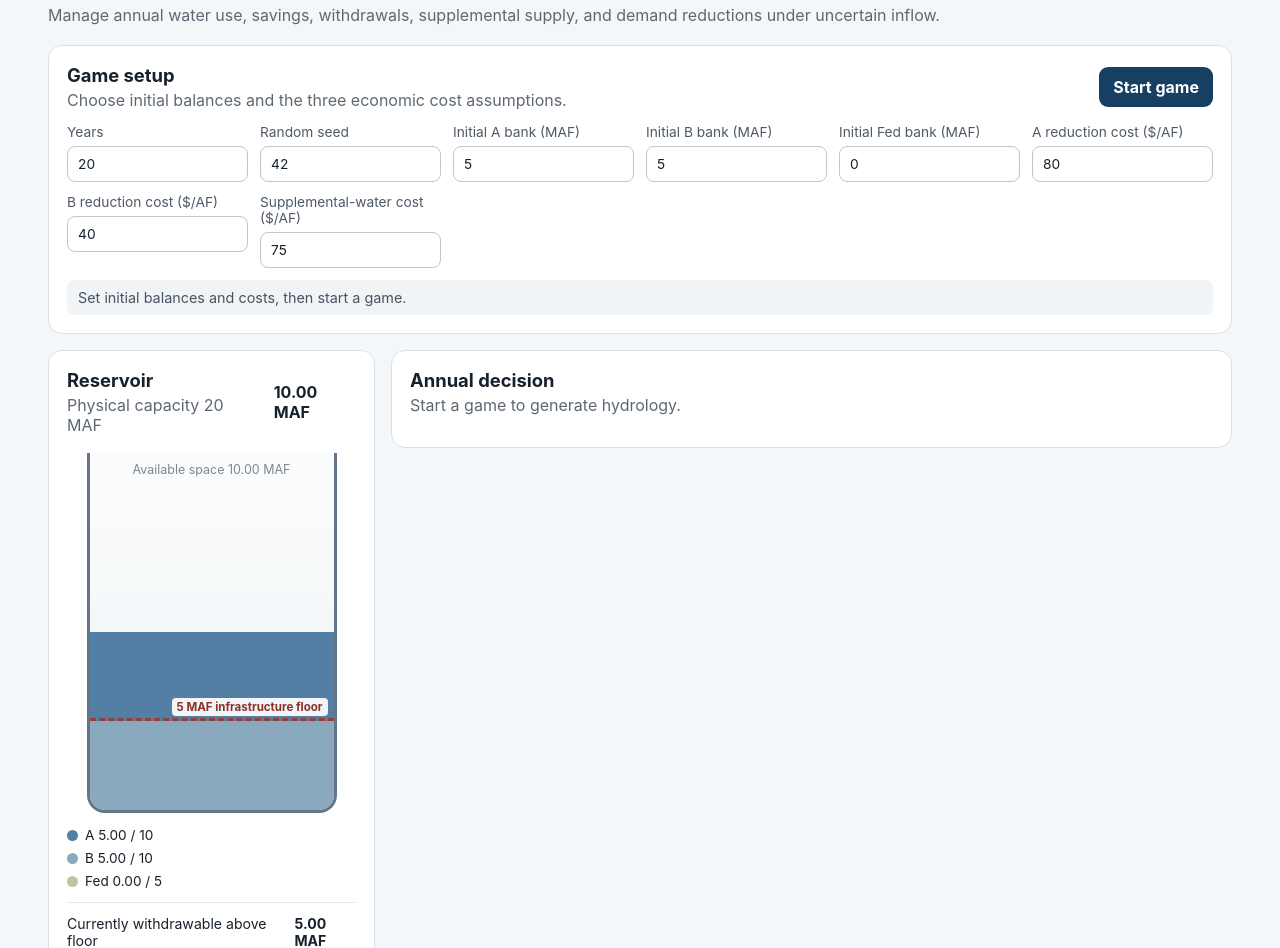
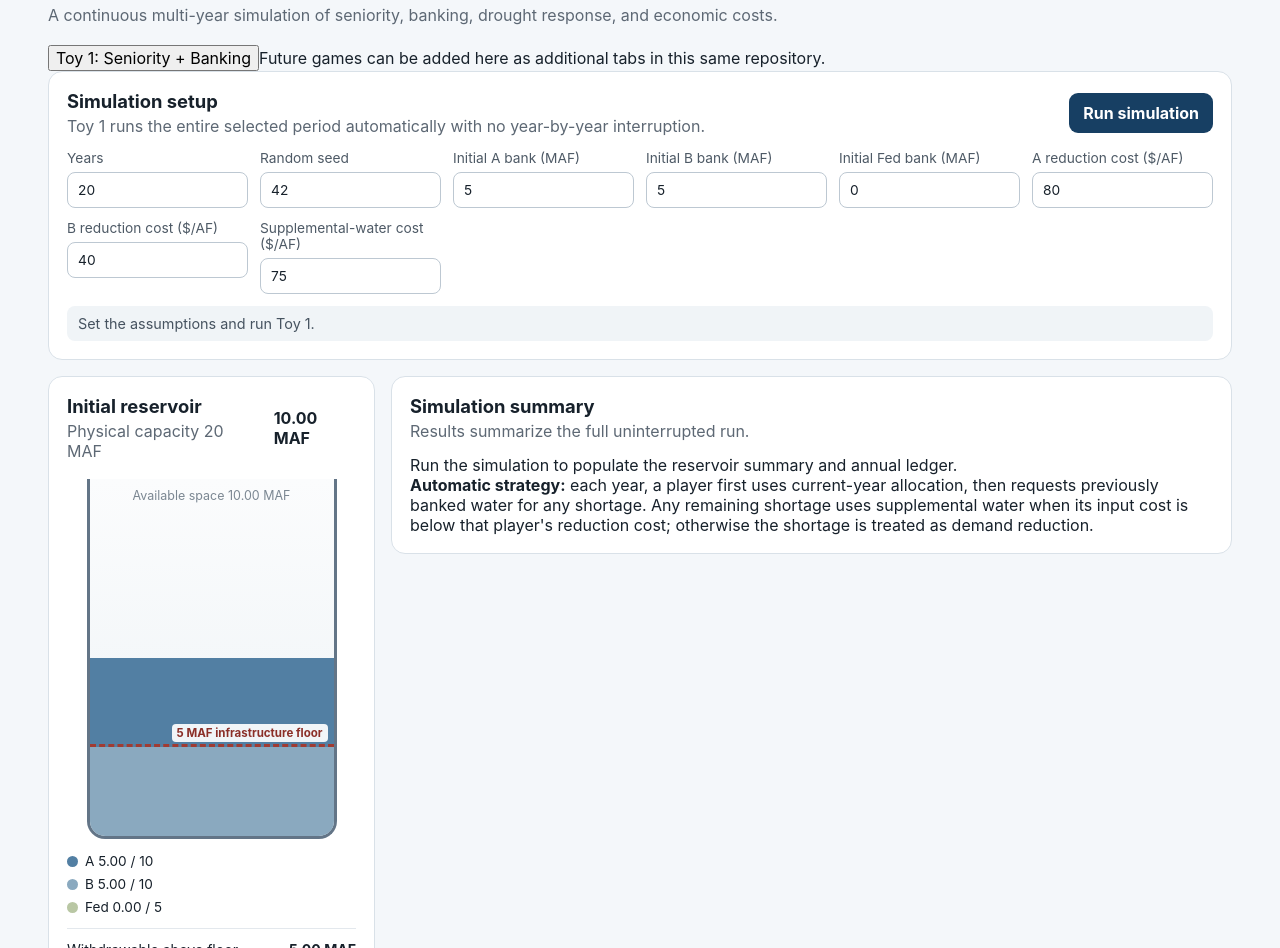
Before and after one commit to fhung-CRC/colorado-river-banking-game, a React (Vite) app: page / in a window 1280 px wide. Shown: the part 84-1032 px from the top of the page. Built offline with nearby package versions, Linux system fonts and the light colour scheme.

Commit message:
Restore Toy 1 continuous simulation and tab-ready layout

```diff
--- a/src/App.tsx
+++ b/src/App.tsx
@@ -1,33 +1,20 @@
 import { useMemo, useState } from 'react'
-import { allocateInflow, autoDecision, defaultConfig, runYear, seededRandom } from './simulation/model'
-import type { Balances, SimulationConfig, UserDecision, YearResult } from './simulation/types'
+import { autoDecision, defaultConfig, runYear, seededRandom } from './simulation/model'
+import type { Balances, SimulationConfig, YearResult } from './simulation/types'
 
 const fmt=(v:number)=>v.toFixed(2)
 
-const blankDecision:UserDecision={
-  conserveA:0,conserveB:0,
-  requestWithdrawA:0,requestWithdrawB:0,
-  requestSupplementalA:0,requestSupplementalB:0
-}
-
-interface ScenarioYear { inflow:number }
-
 export default function App(){
+  const [years,setYears]=useState(20)
   const [seed,setSeed]=useState(42)
-  const [years,setYears]=useState(20)
   const [initialA,setInitialA]=useState(5)
   const [initialB,setInitialB]=useState(5)
   const [initialFed,setInitialFed]=useState(0)
   const [reductionCostA,setReductionCostA]=useState(defaultConfig.reductionCostA)
   const [reductionCostB,setReductionCostB]=useState(defaultConfig.reductionCostB)
   const [supplementalCost,setSupplementalCost]=useState(defaultConfig.supplementalCost)
-
-  const [scenario,setScenario]=useState<ScenarioYear[]>([])
-  const [yearIndex,setYearIndex]=useState(0)
-  const [balances,setBalances]=useState<Balances>({A:5,B:5,Fed:0})
-  const [decision,setDecision]=useState<UserDecision>(blankDecision)
-  const [history,setHistory]=useState<YearResult[]>([])
-  const [message,setMessage]=useState('Set initial balances and costs, then start a game.')
+  const [results,setResults]=useState<YearResult[]>([])
+  const [message,setMessage]=useState('Set the assumptions and run Toy 1.')
 
   const config:SimulationConfig=useMemo(()=>({
     ...defaultConfig,
@@ -36,18 +23,25 @@ export default function App(){
     supplementalCost:Math.max(0,supplementalCost)
   }),[reductionCostA,reductionCostB,supplementalCost])
 
-  const active=scenario[yearIndex]
-  const allocation=active?allocateInflow(active.inflow,config):null
-  const totalStorage=balances.A+balances.B+balances.Fed
+  const endingBalances:Balances=results.length
+    ? results[results.length-1].endBalances
+    : {A:Math.min(config.bankLimitA,Math.max(0,initialA)),B:Math.min(config.bankLimitB,Math.max(0,initialB)),Fed:Math.min(config.bankLimitFed,Math.max(0,initialFed))}
+
+  const totalStorage=endingBalances.A+endingBalances.B+endingBalances.Fed
   const withdrawable=Math.max(0,totalStorage-config.infrastructureFloor)
 
-  const totals=useMemo(()=>({
-    costA:history.reduce((s,r)=>s+r.costA,0),
-    costB:history.reduce((s,r)=>s+r.costB,0),
-    spill:history.reduce((s,r)=>s+r.spill,0)
-  }),[history])
+  const summary=useMemo(()=>{
+    if(!results.length) return null
+    return {
+      endingStorage:results[results.length-1].totalStorage,
+      minimumStorage:Math.min(...results.map(r=>r.totalStorage)),
+      costA:results.reduce((s,r)=>s+r.costA,0),
+      costB:results.reduce((s,r)=>s+r.costB,0),
+      spill:results.reduce((s,r)=>s+r.spill,0)
+    }
+  },[results])
 
-  function startGame(){
+  function simulate(){
     const a=Math.min(config.bankLimitA,Math.max(0,initialA))
     const b=Math.min(config.bankLimitB,Math.max(0,initialB))
     const fed=Math.min(config.bankLimitFed,Math.max(0,initialFed))
@@ -58,64 +52,46 @@ export default function App(){
     }
 
     const rand=seededRandom(seed)
+    let balances:Balances={A:a,B:b,Fed:fed}
+    const out:YearResult[]=[]
     const n=Math.min(100,Math.max(1,years))
-    const next=Array.from({length:n},()=>({
-      inflow:config.inflowMin+rand()*(config.inflowMax-config.inflowMin)
-    }))
 
-    setScenario(next)
-    setYearIndex(0)
-    setBalances({A:a,B:b,Fed:fed})
-    setDecision(blankDecision)
-    setHistory([])
-    setMessage('Year 1 is ready. Review the hydrology and make player decisions.')
-  }
+    for(let y=1;y<=n;y++){
+      const inflow=config.inflowMin+rand()*(config.inflowMax-config.inflowMin)
+      const decision=autoDecision(balances,inflow,config)
+      const result=runYear(y,balances,inflow,decision,config)
+      balances=result.endBalances
+      out.push(result)
+    }
 
-  function useEconomicStrategy(){
-    if(!active) return
-    setDecision(autoDecision(balances,active.inflow,config))
-  }
-
-  function endYear(){
-    if(!active) return
-    const result=runYear(yearIndex+1,balances,active.inflow,decision,config)
-    setHistory([...history,result])
-    setBalances(result.endBalances)
-    setDecision(blankDecision)
-
-    if(yearIndex+1>=scenario.length){
-      setYearIndex(scenario.length)
-      setMessage('Simulation complete. Review the annual ledger below.')
-    }else{
-      setYearIndex(yearIndex+1)
-      setMessage('Year '+(yearIndex+2)+' is ready.')
-    }
-  }
-
-  function setNumber(key:keyof UserDecision,value:string){
-    const n=Number(value)
-    setDecision(d=>({...d,[key]:Number.isFinite(n)?Math.max(0,n):0}))
+    setResults(out)
+    setMessage('Simulation complete. All '+n+' years ran without interruption.')
   }
 
   const storagePct=Math.min(100,(totalStorage/config.reservoirCapacity)*100)
   const floorPct=(config.infrastructureFloor/config.reservoirCapacity)*100
-  const aPct=(balances.A/config.reservoirCapacity)*100
-  const bPct=(balances.B/config.reservoirCapacity)*100
-  const fedPct=(balances.Fed/config.reservoirCapacity)*100
+  const aPct=(endingBalances.A/config.reservoirCapacity)*100
+  const bPct=(endingBalances.B/config.reservoirCapacity)*100
+  const fedPct=(endingBalances.Fed/config.reservoirCapacity)*100
 
   return <main className="app">
     <header>
       <div>
         <span className="eyebrow">Colorado River Banking Game</span>
         <h1>Toy 1: Seniority + Banking</h1>
-        <p>Manage annual water use, savings, withdrawals, supplemental supply, and demand reductions under uncertain inflow.</p>
+        <p>A continuous multi-year simulation of seniority, banking, drought response, and economic costs.</p>
       </div>
     </header>
 
+    <nav className="game-tabs" aria-label="Games">
+      <button className="game-tab active" type="button" aria-current="page">Toy 1: Seniority + Banking</button>
+      <span className="tab-note">Future games can be added here as additional tabs in this same repository.</span>
+    </nav>
+
     <section className="setup panel">
       <div className="section-heading">
-        <div><h2>Game setup</h2><p>Choose initial balances and the three economic cost assumptions.</p></div>
-        <button onClick={startGame}>{scenario.length?'Restart game':'Start game'}</button>
+        <div><h2>Simulation setup</h2><p>Toy 1 runs the entire selected period automatically with no year-by-year interruption.</p></div>
+        <button onClick={simulate}>Run simulation</button>
       </div>
 
       <div className="setup-grid">
@@ -134,7 +110,10 @@ export default function App(){
 
     <section className="game-grid">
       <div className="panel reservoir-panel">
-        <div className="section-heading"><div><h2>Reservoir</h2><p>Physical capacity 20 MAF</p></div><strong>{fmt(totalStorage)} MAF</strong></div>
+        <div className="section-heading">
+          <div><h2>{results.length?'Ending reservoir':'Initial reservoir'}</h2><p>Physical capacity 20 MAF</p></div>
+          <strong>{fmt(totalStorage)} MAF</strong>
+        </div>
 
         <div className="reservoir" aria-label={'Reservoir storage '+fmt(totalStorage)+' MAF out of 20 MAF'}>
           <div className="empty-label">Available space {fmt(20-totalStorage)} MAF</div>
@@ -147,109 +126,56 @@ export default function App(){
         </div>
 
         <div className="legend">
-          <span><i className="dot a"></i>A {fmt(balances.A)} / 10</span>
-          <span><i className="dot b"></i>B {fmt(balances.B)} / 10</span>
-          <span><i className="dot so"></i>Fed {fmt(balances.Fed)} / 5</span>
+          <span><i className="dot a"></i>A {fmt(endingBalances.A)} / 10</span>
+          <span><i className="dot b"></i>B {fmt(endingBalances.B)} / 10</span>
+          <span><i className="dot so"></i>Fed {fmt(endingBalances.Fed)} / 5</span>
+        </div>
+        <div className="metric-row"><span>Withdrawable above floor</span><b>{fmt(withdrawable)} MAF</b></div>
+      </div>
+
+      <div className="panel">
+        <div className="section-heading">
+          <div><h2>Simulation summary</h2><p>Results summarize the full uninterrupted run.</p></div>
         </div>
 
-        <div className="metric-row"><span>Currently withdrawable above floor</span><b>{fmt(withdrawable)} MAF</b></div>
-      </div>
+        {summary ? <div className="summary">
+          <div><span>Ending storage</span><b>{fmt(summary.endingStorage)} MAF</b></div>
+          <div><span>Minimum storage</span><b>{fmt(summary.minimumStorage)} MAF</b></div>
+          <div><span>A cumulative cost</span><b>{'$'+fmt(summary.costA)+'M'}</b></div>
+          <div><span>B cumulative cost</span><b>{'$'+fmt(summary.costB)+'M'}</b></div>
+          <div><span>Spill / unbanked</span><b>{fmt(summary.spill)} MAF</b></div>
+          <div><span>Years simulated</span><b>{results.length}</b></div>
+        </div> : <div className="empty-results">Run the simulation to populate the reservoir summary and annual ledger.</div>}
 
-      <div className="panel year-panel">
-        <div className="section-heading">
-          <div><h2>{active?'Year '+(yearIndex+1):history.length?'Game complete':'Annual decision'}</h2><p>{active?'Make decisions before ending the year.':'Start a game to generate hydrology.'}</p></div>
-          {active&&<button className="secondary" onClick={useEconomicStrategy}>Use economic strategy</button>}
+        <div className="strategy-note">
+          <strong>Automatic strategy:</strong> each year, a player first uses current-year allocation, then requests previously banked water for any shortage. Any remaining shortage uses supplemental water when its input cost is below that player's reduction cost; otherwise the shortage is treated as demand reduction.
         </div>
-
-        {active&&allocation&&<>
-          <div className="year-facts">
-            <div><span>Inflow</span><b>{fmt(active.inflow)} MAF</b></div>
-            <div><span>Supplemental cost</span><b>{'$'+fmt(config.supplementalCost)+'/AF'}</b></div>
-            <div><span>A allocation</span><b>{fmt(allocation.allocationA)} MAF</b></div>
-            <div><span>B allocation</span><b>{fmt(allocation.allocationB)} MAF</b></div>
-            <div><span>Fed allocation</span><b>{fmt(allocation.federalAllocation)} MAF</b></div>
-          </div>
-
-          <div className="players">
-            <PlayerCard
-              name="Player A"
-              note={'Senior right · reduction cost $'+fmt(config.reductionCostA)+'/AF'}
-              allocation={allocation.allocationA}
-              conserve={decision.conserveA}
-              withdraw={decision.requestWithdrawA}
-              supplemental={decision.requestSupplementalA}
-              bank={balances.A}
-              onConserve={v=>setNumber('conserveA',v)}
-              onWithdraw={v=>setNumber('requestWithdrawA',v)}
-              onSupplemental={v=>setNumber('requestSupplementalA',v)}
-            />
-            <PlayerCard
-              name="Player B"
-              note={'Junior right · reduction cost $'+fmt(config.reductionCostB)+'/AF'}
-              allocation={allocation.allocationB}
-              conserve={decision.conserveB}
-              withdraw={decision.requestWithdrawB}
-              supplemental={decision.requestSupplementalB}
-              bank={balances.B}
-              onConserve={v=>setNumber('conserveB',v)}
-              onWithdraw={v=>setNumber('requestWithdrawB',v)}
-              onSupplemental={v=>setNumber('requestSupplementalB',v)}
-            />
-          </div>
-
-          <div className="decision-note">Any demand remaining after current allocation, actual bank withdrawal, and requested supplemental supply is treated as demand reduction. The economic-strategy button compares each player's reduction cost with the supplemental-water cost. If bank-withdrawal requests exceed water available above the 5 MAF floor, withdrawals are reduced pro rata.</div>
-          <button className="end-year" onClick={endYear}>End year and apply decisions</button>
-        </>}
       </div>
     </section>
 
-    {history.length>0&&<section className="panel">
-      <div className="section-heading"><div><h2>Game results</h2><p>Every completed year remains visible in the accounting ledger.</p></div></div>
-
-      <div className="summary">
-        <div><span>A cumulative cost</span><b>{'$'+fmt(totals.costA)+'M'}</b></div>
-        <div><span>B cumulative cost</span><b>{'$'+fmt(totals.costB)+'M'}</b></div>
-        <div><span>Cumulative spill/unbanked</span><b>{fmt(totals.spill)} MAF</b></div>
-        <div><span>Years completed</span><b>{history.length}</b></div>
-      </div>
-
+    {results.length>0&&<section className="panel">
+      <div className="section-heading"><div><h2>Annual results</h2><p>The simulation runs all years automatically; this table shows the year-by-year accounting after completion.</p></div></div>
       <div className="table-wrap">
         <table><thead><tr>
-          <th>Yr</th><th>Inflow</th><th>A use</th><th>B use</th><th>A save</th><th>B save</th><th>Fed save</th>
+          <th>Yr</th><th>Inflow</th><th>A alloc.</th><th>B alloc.</th><th>Fed alloc.</th>
           <th>A wd</th><th>B wd</th><th>A supp.</th><th>B supp.</th><th>A reduce</th><th>B reduce</th>
-          <th>A bank</th><th>B bank</th><th>Fed bank</th><th>Storage</th><th>Spill/unbanked</th><th>Balance err</th>
+          <th>A bank</th><th>B bank</th><th>Fed bank</th><th>Storage</th><th>Spill/unbanked</th><th>A cost ($M)</th><th>B cost ($M)</th><th>Balance err</th>
         </tr></thead><tbody>
-          {history.map(r=><tr key={r.year}>
-            <td>{r.year}</td><td>{fmt(r.inflow)}</td><td>{fmt(r.directUseA)}</td><td>{fmt(r.directUseB)}</td>
-            <td>{fmt(r.depositA)}</td><td>{fmt(r.depositB)}</td><td>{fmt(r.depositFed)}</td>
+          {results.map(r=><tr key={r.year}>
+            <td>{r.year}</td><td>{fmt(r.inflow)}</td><td>{fmt(r.allocationA)}</td><td>{fmt(r.allocationB)}</td><td>{fmt(r.federalAllocation)}</td>
             <td>{fmt(r.actualWithdrawA)}</td><td>{fmt(r.actualWithdrawB)}</td>
             <td>{fmt(r.supplementalA)}</td><td>{fmt(r.supplementalB)}</td>
             <td>{fmt(r.reductionA)}</td><td>{fmt(r.reductionB)}</td>
             <td>{fmt(r.endBalances.A)}</td><td>{fmt(r.endBalances.B)}</td><td>{fmt(r.endBalances.Fed)}</td>
-            <td>{fmt(r.totalStorage)}</td><td>{fmt(r.spill)}</td>
+            <td>{fmt(r.totalStorage)}</td><td>{fmt(r.spill)}</td><td>{fmt(r.costA)}</td><td>{fmt(r.costB)}</td>
             <td className={Math.abs(r.waterBalanceError)<1e-9?'ok':'bad'}>{r.waterBalanceError.toExponential(1)}</td>
           </tr>)}
         </tbody></table>
       </div>
-
-      <p className="note">Costs are shown in millions of dollars because $/AF values are multiplied by MAF quantities.</p>
     </section>}
 
     <section className="rules">
-      <strong>Core rules:</strong> A receives the first 5 MAF of new inflow, B the next 5 MAF, and inflow above 10 MAF goes to the Fed account. Account limits are A=10, B=10, Fed=5 MAF; physical capacity is 20 MAF. Saved water remains with its account holder. Bank withdrawals cannot reduce storage below 5 MAF and are shared pro rata when requests exceed available withdrawable storage.
+      <strong>Toy 1 core rules:</strong> A receives the first 5 MAF of new inflow, B the next 5 MAF, and inflow above 10 MAF goes to the Fed account. Account limits are A=10, B=10, Fed=5 MAF; physical capacity is 20 MAF. Saved water remains with its account holder. Bank withdrawals cannot reduce storage below 5 MAF and are shared pro rata when requests exceed available withdrawable storage.
     </section>
   </main>
 }
-
-function PlayerCard(props:{
-  name:string; note:string; allocation:number; conserve:number; withdraw:number; supplemental:number; bank:number;
-  onConserve:(v:string)=>void; onWithdraw:(v:string)=>void; onSupplemental:(v:string)=>void;
-}){
-  return <article className="player-card">
-    <div><h3>{props.name}</h3><p>{props.note}</p></div>
-    <div className="player-facts"><span>Current allocation <b>{fmt(props.allocation)} MAF</b></span><span>Prior bank <b>{fmt(props.bank)} MAF</b></span></div>
-    <label>Save from current allocation (MAF)<input type="number" min="0" max={props.allocation} step="0.1" value={props.conserve} onChange={e=>props.onConserve(e.target.value)}/></label>
-    <label>Request bank withdrawal (MAF)<input type="number" min="0" max={props.bank} step="0.1" value={props.withdraw} onChange={e=>props.onWithdraw(e.target.value)}/></label>
-    <label>Buy supplemental water (MAF)<input type="number" min="0" max="5" step="0.1" value={props.supplemental} onChange={e=>props.onSupplemental(e.target.value)}/></label>
-  </article>
-}
```
